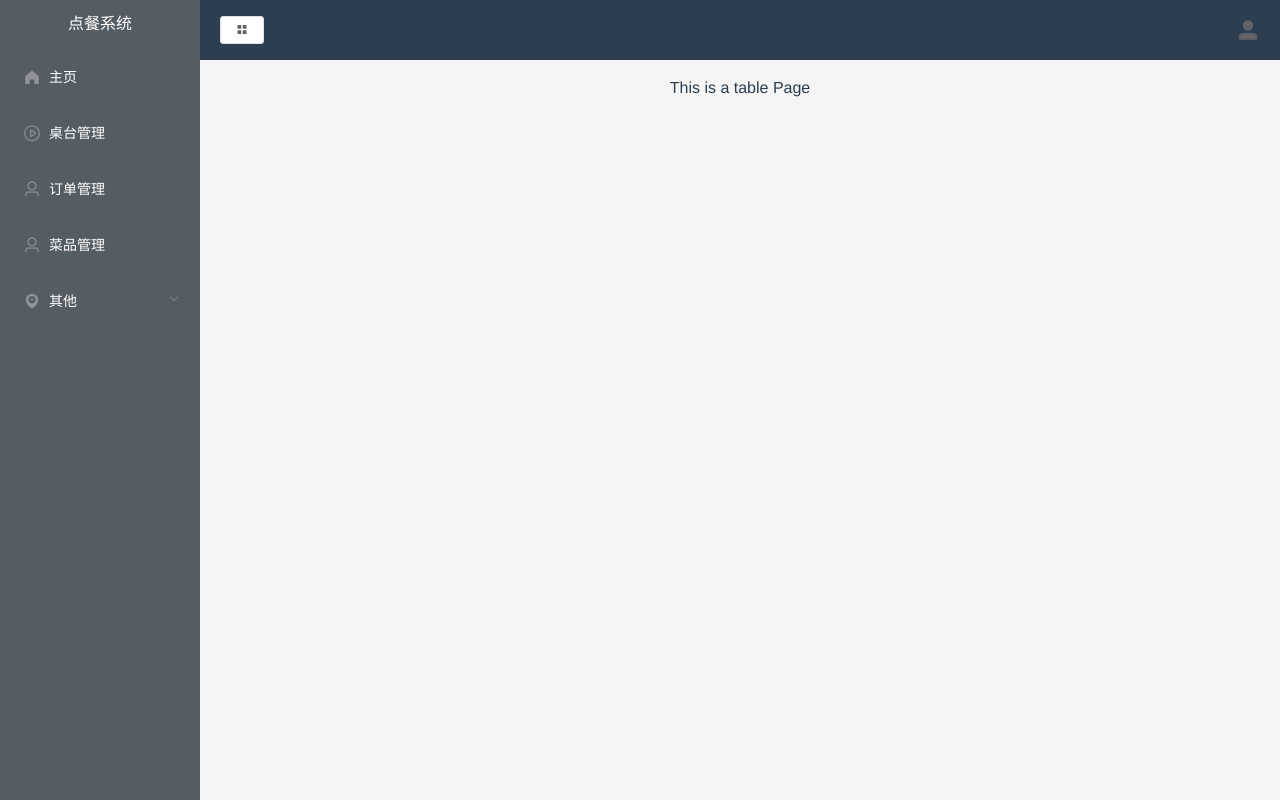
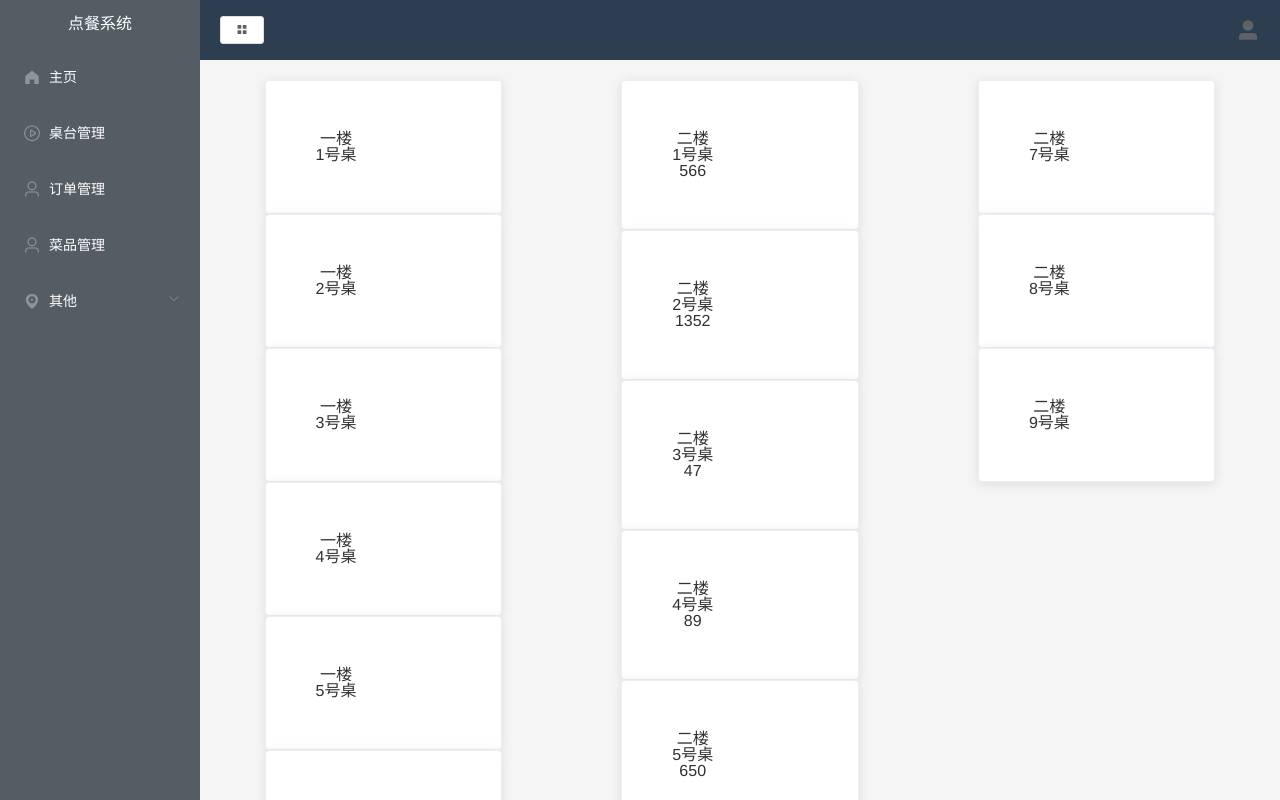
Before and after one commit to xyqyear/zrgj-frontend, a Vue app in the folder vue_cli/: page /table in a window 1280 px wide. Built offline with nearby package versions, Linux system fonts and the light colour scheme.

Commit message:
桌台管理

```diff
--- a/vue_cli/src/views/table/index.vue
+++ b/vue_cli/src/views/table/index.vue
@@ -1,11 +1,136 @@
 <template>
-    <div>This is a table Page</div>
+    <el-row  :gutter="30" type="flex" class="row-bg" justify="space-around">
+        <el-col v-for="rows in branchData" :key="rows" :span="6">
+            <div class="grid-content bg-purple">
+                <el-card v-for="item in rows" :key="item.name" :body-style="{ display: 'flex', padding: '50px'}">
+                    <div class="info">
+                        <p class="floor">{{item.floor}}</p>
+                        <p class="tableNum">{{item.tableNum}}</p>
+                        <p class="tableMoney">{{item.tableMoney}}</p>
+                    </div>
+                </el-card>
+            </div>
+        </el-col>
+    </el-row>
 </template>
 <script>
 export default ({
     name:'table',
     data(){
-        return {}
-    }
+        return {
+            spotData:[
+                {
+                    name:'11',
+                    floor:'一楼',
+                    tableNum:'1号桌',
+                    tableMoney:''
+                },
+                {
+                    name:'12',
+                    floor:'一楼',
+                    tableNum:'2号桌',
+                    tableMoney:''
+                },
+                {
+                    name:'13',
+                    floor:'一楼',
+                    tableNum:'3号桌',
+                    tableMoney:''
+                },
+                {
+                    name:'14',
+                    floor:'一楼',
+                    tableNum:'4号桌',
+                    tableMoney:''
+                },
+                {
+                    name:'15',
+                    floor:'一楼',
+                    tableNum:'5号桌',
+                    tableMoney:''
+                },
+                {
+                    name:'16',
+                    floor:'一楼',
+                    tableNum:'6号桌',
+                    tableMoney:''
+                },
+                {
+                    name:'21',
+                    floor:'二楼',
+                    tableNum:'1号桌',
+                    tableMoney:'566'
+                },
+                {
+                    name:'22',
+                    floor:'二楼',
+                    tableNum:'2号桌',
+                    tableMoney:'1352'
+                },
+                {
+                    name:'23',
+                    floor:'二楼',
+                    tableNum:'3号桌',
+                    tableMoney:'47'
+                },
+                {
+                    name:'24',
+                    floor:'二楼',
+                    tableNum:'4号桌',
+                    tableMoney:'89'
+                },
+                {
+                    name:'25',
+                    floor:'二楼',
+                    tableNum:'5号桌',
+                    tableMoney:'650'
+                },
+                {
+                    name:'26',
+                    floor:'二楼',
+                    tableNum:'6号桌',
+                    tableMoney:''
+                },
+                {
+                    name:'27',
+                    floor:'二楼',
+                    tableNum:'7号桌',
+                    tableMoney:''
+                },
+                {
+                    name:'28',
+                    floor:'二楼',
+                    tableNum:'8号桌',
+                    tableMoney:''
+                },
+                {
+                    name:'29',
+                    floor:'二楼',
+                    tableNum:'9号桌',
+                    tableMoney:''
+                },
+            ],
+            branchData: []
+        }
+    },
+    mounted() {
+        this.getRow();
+    },
+    methods: {
+        getRow(){
+            let arr = [];
+            let row = Math.ceil(this.spotData.length / 6);
+            for (let i = 0; i < row; i++){
+                arr[i] = [];
+                let tableLast = this.spotData.length % 6 === 0 ? 6 : this.spotData.length % 6;
+                let lastRow = i === (row - 1) ? tableLast : 6;
+                for (let j = 0; j < lastRow; j++){
+                    arr[i][j] = this.spotData[6 * i + j];
+                }
+            }
+
+            this.branchData = arr;
+        }
+    },
 })
 </script>
```
